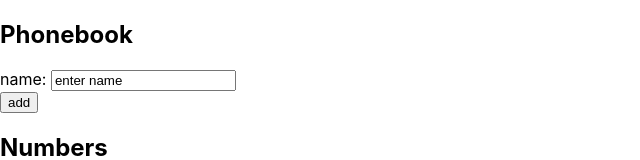
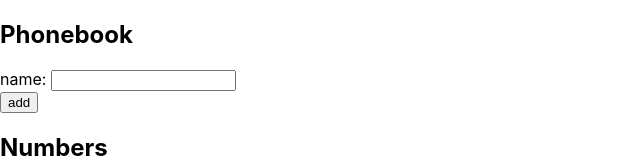
Before and after one commit to Shaky-Sahil/FSO22, a React (Create React App) app in the folder part2/phonebook/: page / in a window 1280 px wide. Shown: the top 160 px of the page, without its empty margins (0-640 px from the left). Built offline with nearby package versions, Linux system fonts and the light colour scheme.

Commit message:
ex 2.7 complete

```diff
--- a/part2/phonebook/src/App.js
+++ b/part2/phonebook/src/App.js
@@ -4,7 +4,7 @@ const App = () => {
   const [persons, setPersons] = useState([
     { name: 'Arto Hellas' }
   ])
-  const [newName, setNewName] = useState('enter name')
+  const [newName, setNewName] = useState('')
 
   const updateName = (e) => {
     setNewName(e.target.value)
@@ -12,11 +12,16 @@ const App = () => {
 
   const addName = (e) => {
     e.preventDefault()
-    console.log("default prevented")
     const newPerson = {name:newName}
     console.log(newPerson)
-    setPersons(persons.concat(newPerson))
-    setNewName('enter name')
+    checkDuplicate(newName) === true ? alert(`${newName} is a duplicate name`) : setPersons(persons.concat(newPerson))
+
+    setNewName('')
+  }
+
+  const checkDuplicate = (newName) => {
+    const duplicates = persons.filter(p=>p.name === newName)
+    return duplicates.length===0? false : true
   }
 
   return (
```
